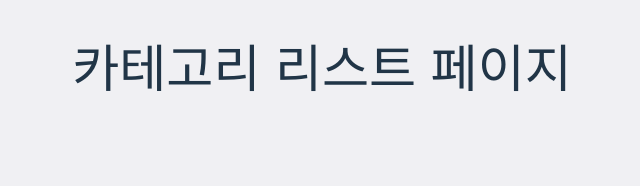
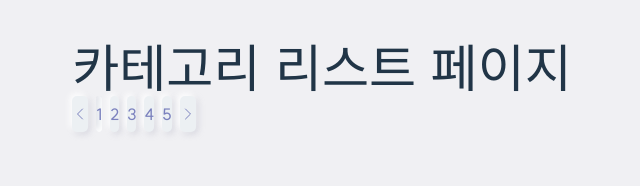
Before and after one commit to BalanSnack/FRONT, a React (Vite) app: page /category in a window 1280 px wide. Shown: the top 186 px of the page, without its empty margins (318-958 px from the left). Built offline with nearby package versions, Linux system fonts and the light colour scheme.

Commit message:
feat: pagination

```diff
--- a/src/components/atoms/SquareBtn/SquareBtn.tsx
+++ b/src/components/atoms/SquareBtn/SquareBtn.tsx
@@ -6,13 +6,14 @@ import {
   ExclamationCircleIcon,
   ChevronLeftIcon,
   ChevronRightIcon,
+  ChatBubbleBottomCenterTextIcon,
 } from "@heroicons/react/24/outline";
-import { UilCommentAltLines } from "@iconscout/react-unicons";
+// import { UilCommentAltLines } from "@iconscout/react-unicons";
 
 interface SquareBtnProps {
   theme: "basic" | "round" | "square" | "commentReport" | "commentLike" | "gameReport" | "gameLike";
   text?: string;
-  icon?: "report" | "heart" | "leftArrow" | "rightArrow";
+  icon?: "report" | "heart" | "leftArrow" | "rightArrow" | "comment";
   isSelected?: boolean;
   clickHandler?: () => void;
 }
@@ -24,7 +25,7 @@ const getStyle = ({ theme, isSelected = false }: SquareBtnProps) => {
     case "round":
       return `text-main rounded-[21px] px-5 py-3`;
     case "square":
-      return `text-main rounded-[5px] p-3 aspect-square`;
+      return `text-main rounded-[5px] w-9 h-9`;
     case "commentReport":
       return `text-font2 rounded-[5px] p-3`;
     case "commentLike":
@@ -37,8 +38,8 @@ const getStyle = ({ theme, isSelected = false }: SquareBtnProps) => {
 };
 
 const getIcon = ({ theme, icon }: SquareBtnProps) => {
-  if (theme === "square") {
-    return <UilCommentAltLines className="w-7 h-7 pr-2" />;
+  if (icon === "comment") {
+    return <ChatBubbleBottomCenterTextIcon className="w-7 h-7 pr-2" />;
   } else if (icon === "report") {
     return <ExclamationCircleIcon className="w-6 h-6" />;
   } else if (icon === "heart") {
@@ -63,7 +64,11 @@ export default function SquareBtn(props: SquareBtnProps) {
       }`}
       onClick={props.clickHandler}
     >
-      <div className="items-center flex justify-between text-center font-suitMedium w-full h-full">
+      <div
+        className={`items-center flex text-center font-suitMedium w-full h-full ${
+          props.theme === "square" ? "justify-center" : "justify-between"
+        }`}
+      >
         <div>{getIcon(props)}</div>
         <span>{props.text}</span>
       </div>
--- /dev/null
+++ b/src/components/molecules/Pagination/Pagination.tsx
@@ -0,0 +1,59 @@
+import React from "react";
+import SquareBtn from "@/components/atoms/SquareBtn/SquareBtn";
+
+interface Props {
+  fullPage: number;
+  page: number;
+  pageHandler: (pageNum: number) => void;
+}
+
+export default function Pagination(props: Props) {
+  const startNum = Math.floor((props.page - 1) / 5) * 5 + 1;
+
+  const pageBtns = [];
+  for (let i = 0; i < 5; i++) {
+    if (startNum + i > props.fullPage) {
+      break;
+    } else {
+      pageBtns.push(
+        <SquareBtn
+          theme="square"
+          text={`${startNum + i}`}
+          isSelected={startNum + i === props.page}
+          clickHandler={() => props.pageHandler(startNum + i)}
+          key={startNum + i}
+        />,
+      );
+    }
+  }
+
+  const pageDownClickHandler = (pageNum: number) => {
+    if (pageNum > 1) {
+      props.pageHandler(pageNum - 1);
+    } else return;
+  };
+
+  const pageUpClickHandler = (pageNum: number) => {
+    if (pageNum < props.fullPage) {
+      props.pageHandler(pageNum + 1);
+    } else return;
+  };
+
+  return (
+    <div className="flex gap-2">
+      <SquareBtn
+        theme="square"
+        icon="leftArrow"
+        clickHandler={() => pageDownClickHandler(props.page)}
+      />
+      {pageBtns}
+      <SquareBtn
+        theme="square"
+        icon="rightArrow"
+        clickHandler={() => {
+          pageUpClickHandler(props.page);
+        }}
+      />
+    </div>
+  );
+}
--- a/src/pages/CategoryListPage.tsx
+++ b/src/pages/CategoryListPage.tsx
@@ -1,9 +1,18 @@
 import React from "react";
+import Pagination from "@/components/molecules/Pagination/Pagination";
+import { useState } from "react";
 
 export default function CategoryListPage() {
+  const [page, setPage] = useState<number>(1);
+
+  const pageHandler = (pageNum: number) => {
+    setPage(pageNum);
+  };
+
   return (
     <div>
       <h1>카테고리 리스트 페이지</h1>
+      <Pagination fullPage={15} page={page} pageHandler={pageHandler} />
     </div>
   );
 }
```
Also changed, not shown: 1 other file (tests, documents, lock files or other folders).
